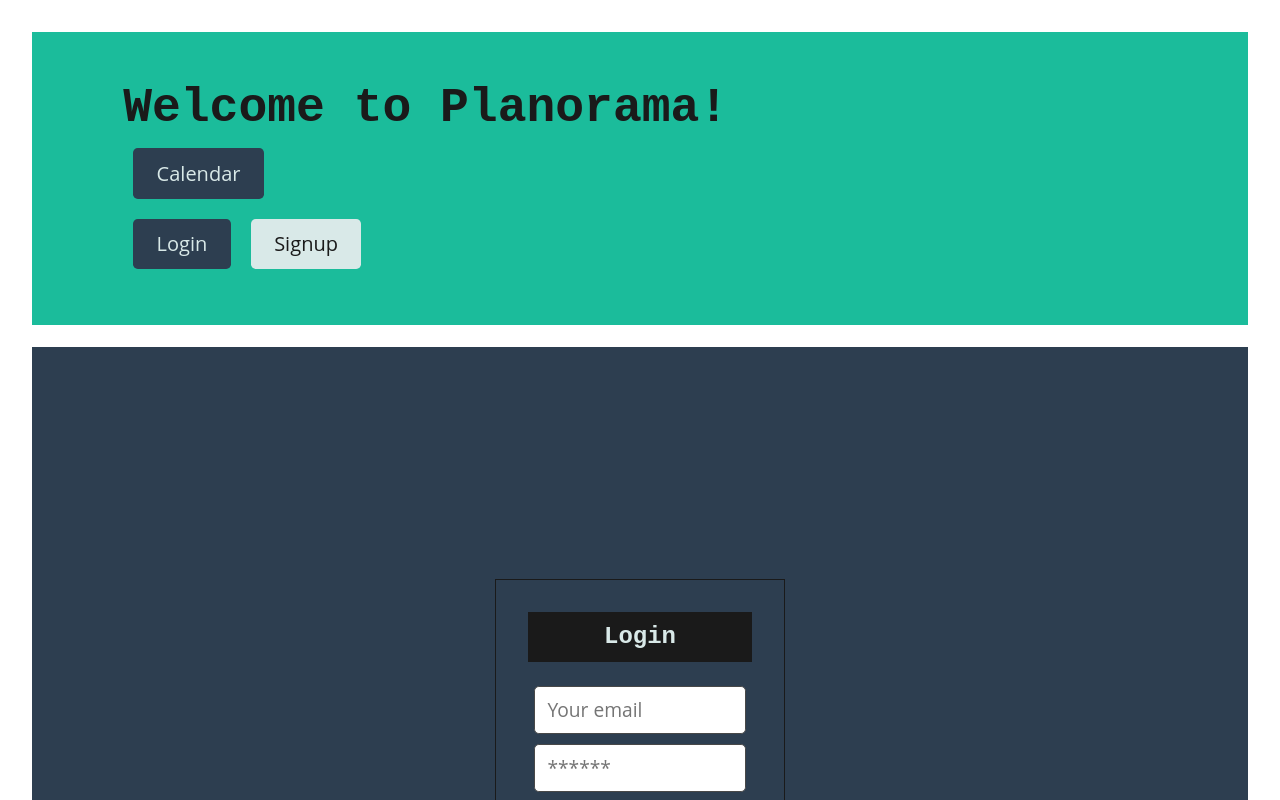
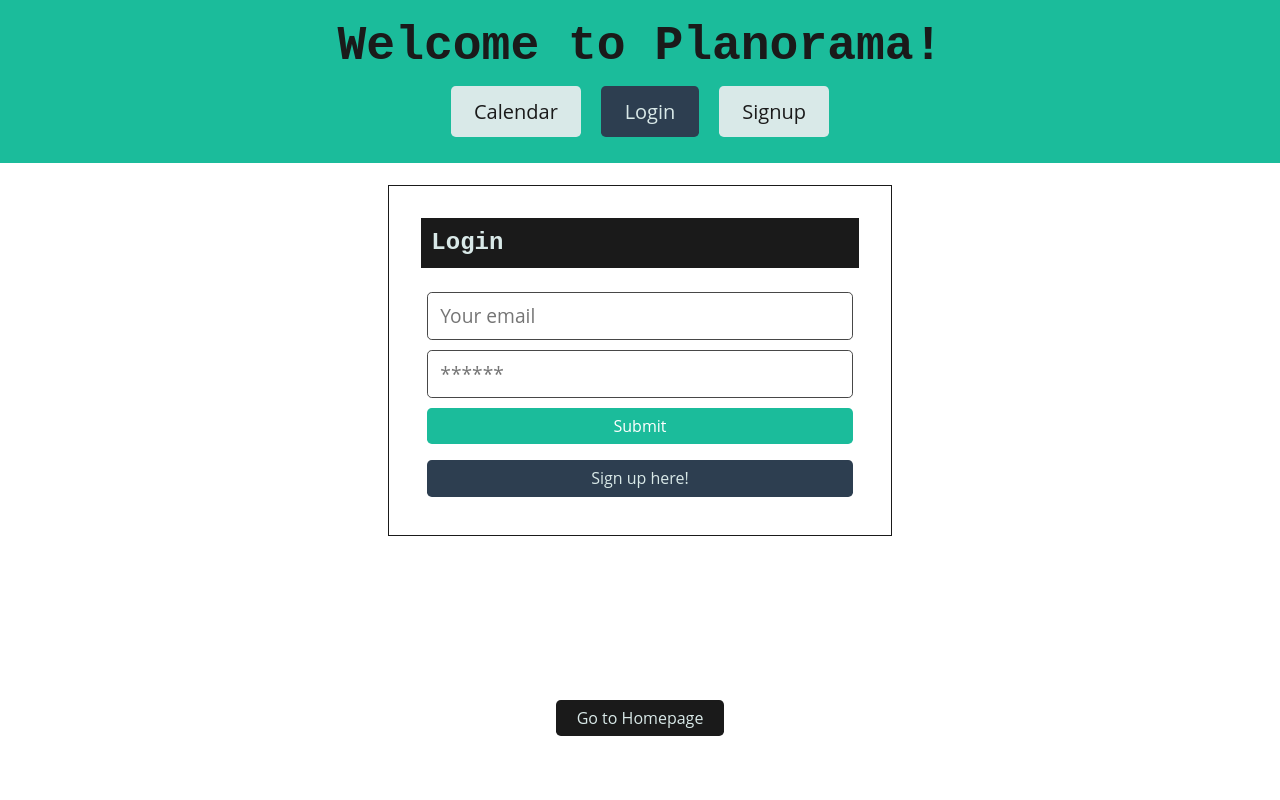
Before and after one commit to nathan26036/Planorama, a React (Vite) app in the folder client/: page / in a window 1280 px wide. Shown: the top 800 px of the page. Built offline with nearby package versions, Linux system fonts and the light colour scheme.

Commit message:
Styled the pages and started to add modal for adding events

```diff
--- a/client/src/App.css
+++ b/client/src/App.css
@@ -1,9 +1,3 @@
-#root {
-    max-width: 1280px;
-    margin: 0 auto;
-    padding: 2rem;
-    text-align: center;
-  }
 
   .logo {
     height: 6em;
--- a/client/src/App.jsx
+++ b/client/src/App.jsx
@@ -15,7 +15,7 @@ function App() {
     <ApolloProvider client={client}>
     <div className="flex-column justify-flex-start min-100-vh">
         <Header />
-      <div className="flex-column justify-center align-center min-100-vh bg-primary">
+      <div>
         <Outlet />
       </div>
         <Footer />
--- a/client/src/components/Header/index.jsx
+++ b/client/src/components/Header/index.jsx
@@ -8,19 +8,17 @@ const Header = () => {
     Auth.logout();
   };
   return (
-    <header className="bg-info text-dark mb-4 py-3 display-flex align-center">
-      <div className="container flex-column justify-space-between-lg justify-start align-start text-center">
+    <header className="col-lg-12 bg-info text-dark mb-4 py-3 display-flex align-center">
+      <div className="container flex-column justify-space-between-lg justify-center align-center text-center">
         <Link className="text-dark" to="/homepage">
-          <h1 className="m-0" style={{ fontSize: '3rem' }}>
+          <h1 className=" m-0" style={{ fontSize: '3rem' }}>
             Welcome to Planorama!
           </h1>
         </Link>
         <div>
-          <Link className="btn btn-lg btn-primary m-2" to="/calendar">
+        <Link className="btn btn-lg btn-light m-2" to="/calendar">
             Calendar
           </Link>
-        </div>
-        <div>
           {Auth.loggedIn() ? (
             <button className="btn btn-lg btn-light m-2" onClick={logout}>
               Logout
--- a/client/src/pages/homePage.jsx
+++ b/client/src/pages/homePage.jsx
@@ -13,10 +13,53 @@ const Home = () => {
     // if there are no events an empty array is initialized
     const eventList = data?.events || [];
 
+document.addEventListener('DOMContentLoaded', () => {
+    // Functions to open and close a modal
+    function openModal($el) {
+      $el.classList.add('is-active');
+    }
+
+    function closeModal($el) {
+      $el.classList.remove('is-active');
+    }
+
+    function closeAllModals() {
+      (document.querySelectorAll('.modal') || []).forEach(($modal) => {
+        closeModal($modal);
+      });
+    }
+
+    // Add a click event on buttons to open a specific modal
+    (document.querySelectorAll('.js-modal-trigger') || []).forEach(($trigger) => {
+      const modal = $trigger.dataset.target;
+      const $target = document.getElementById(modal);
+
+      $trigger.addEventListener('click', () => {
+        openModal($target);
+      });
+    });
+
+    // Add a click event on various child elements to close the parent modal
+    (document.querySelectorAll('.modal-background, .modal-close, .modal-card-head .delete, .modal-card-foot .button') || []).forEach(($close) => {
+      const $target = $close.closest('.modal');
+
+      $close.addEventListener('click', () => {
+        closeModal($target);
+      });
+    });
+
+    // Add a keyboard event to close all modals
+    document.addEventListener('keydown', (event) => {
+      if(event.key === "Escape") {
+        closeAllModals();
+      }
+    });
+  });
+
     return(
-        <div className='card bg-white card-rounded w-50'>
+        <div className='align-center flex-column container text-center text-light bg-primary'>
 
-            <div className='card-body m-5'>
+            <div className='m-5'>
                 <h2>Here's a list of all upcoming events:</h2>
                 {/* if data is loading then 'Loading...' will be displayed otherwise all the events will be displayed */}
                 {loading ? (
@@ -38,11 +81,30 @@ const Home = () => {
                 )}
             </div>
 
-            <div className='card-footer text-center m-3'>
+            <div className='text-center m-3'>
                 <h2>Want to create an event?</h2>
-                <Link to="/event">
-                    <button className='btn btn-lg btn-danger'>Create Event!</button>
-                </Link>
+
+<button data-target="modal-js-example" id='eventButton' type="button" className="btn btn-lg btn-danger" data-bs-toggle="modal" data-bs-target="#exampleModal">
+Create Event!
+</button>
+
+<div className="modal fade" id="modal-js-example" tabindex="-1" aria-labelledby="exampleModalLabel" aria-hidden="true">
+  <div className="modal-dialog">
+    <div className="modal-content">
+      <div className="modal-header">
+        <h1 className="modal-title fs-5" id="exampleModalLabel">Create Event!</h1>
+        <button type="button" className="btn-close" data-bs-dismiss="modal" aria-label="Close"></button>
+      </div>
+      <div className="modal-body">
+
+      </div>
+      <div className="modal-footer">
+        <button type="button" className="btn btn-secondary" data-bs-dismiss="modal">Close</button>
+        <button type="button" className="btn btn-primary">Save changes</button>
+      </div>
+    </div>
+  </div>
+</div>
             </div>
         </div>
     )
--- a/client/src/pages/login.jsx
+++ b/client/src/pages/login.jsx
@@ -42,7 +42,7 @@ const Login = (props) => {
 
   return (
     <main className="flex-row justify-center mb-4">
-      <div className="col-12 col-lg-10">
+      <div className="col-12 col-lg-5 col-md-8 col-sm-10">
         <div className="card">
           <h4 className="card-header bg-dark text-light p-2">Login</h4>
           <div className="card-body">
@@ -76,6 +76,15 @@ const Login = (props) => {
                 >
                   Submit
                 </button>
+                <Link to="/signup">
+                <button
+                  className="mt-3 btn btn-block btn-primary"
+                  style={{ cursor: 'pointer' }}
+                  type="submit"
+                >
+                  Sign up here!
+                </button>
+              </Link>
               </form>
             )}
 
--- a/client/src/pages/newUser.jsx
+++ b/client/src/pages/newUser.jsx
@@ -42,7 +42,7 @@ const Signup = () => {
 
   return (
     <main className="flex-row justify-center mb-4">
-      <div className="col-12 col-lg-10">
+      <div className="col-12 col-lg-5 col-md-8 col-sm-10">
         <div className="card">
           <h4 className="card-header bg-dark text-light p-2">Sign Up</h4>
           <div className="card-body">
@@ -84,6 +84,15 @@ const Signup = () => {
                 >
                   Submit
                 </button>
+                <Link to="/">
+                <button
+                  className="mt-3 btn btn-block btn-primary"
+                  style={{ cursor: 'pointer' }}
+                  type="submit"
+                >
+                  Back to Login!
+                </button>
+              </Link>
               </form>
             )}
 
```
